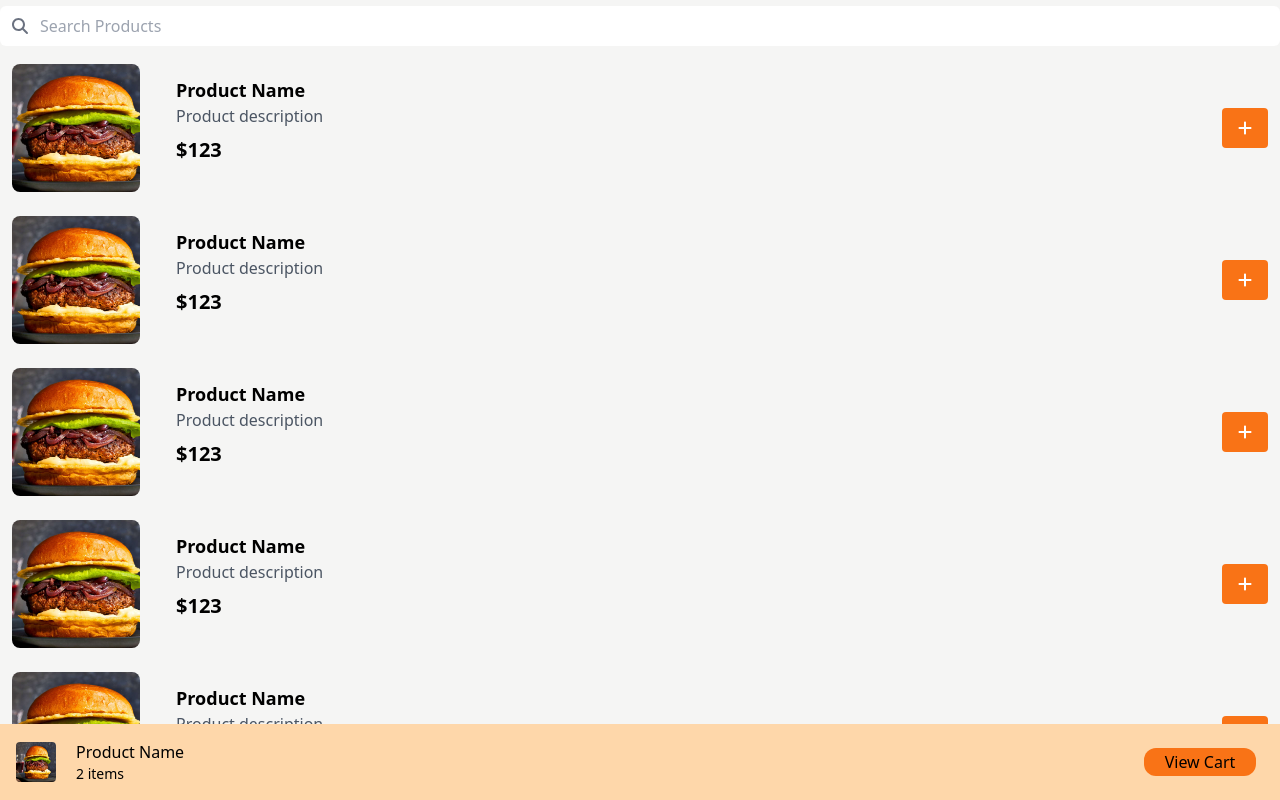
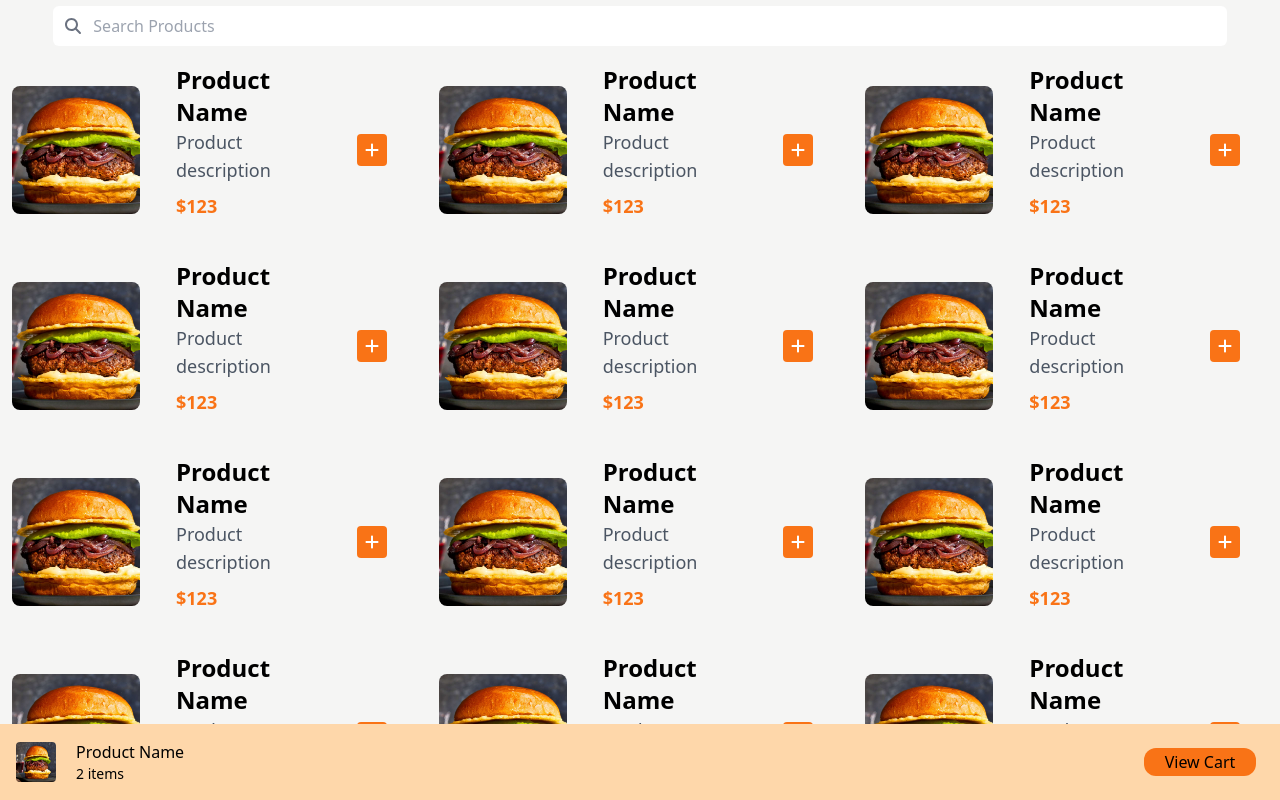
Before and after one commit to Adhil-tp/Al-mango, a React (Vite) app: page / in a window 1280 px wide. Built offline with nearby package versions, Linux system fonts and the light colour scheme.

Commit message:
Structure completed

```diff
--- a/src/components/MenuProduct.jsx
+++ b/src/components/MenuProduct.jsx
@@ -5,29 +5,16 @@ import { faPlus } from '@fortawesome/free-solid-svg-icons'
 
 const MenuProduct = () => {
   return (
-    // <div className='flex items-center p-3 gap-x-5 w-full max-w-sm sm:max-w-md lg:max-w-lg'>
-    //   <img src={ProductImg} alt="ProductImage" className='w-32 h-32 object-cover rounded-lg mr-4 sm:w-32 sm:h-32'/>
-    //   <div className='flex flex-col flex-grow items-center'>
-    //     <h4 className='flex text-sm sm:text-lg font-semibold'>Product Name</h4>
-    //     <p className='text-gray-600 mb-2 text-xs sm:text-sm'>Product description</p>
-    //     <div className='flex'>
-    //       <p className='text-xl font-bold mb-4 text-orange-500'>$123</p>
-    //     </div>
-    //   </div>
-    //   <button className='bg-orange-500 text-white px-4 py-2 rounded hover:bg-red-600 sm:px-4 sm:py-2'>
-    //     <FontAwesomeIcon icon={faPlus} />
-    //   </button>
-    // </div>
-    <div className='flex items-center p-3 gap-x-5'>
-      <img src={ProductImg} alt="ProductImage" className='w-32 h-32 object-cover rounded-lg mr-4' />
+    <div className='flex items-center p-3 gap-x-5 six:pr-10'>
+      <img src={ProductImg} alt="ProductImage" className='w-20 h-20 six:h-32 six:w-32 object-cover rounded-lg mr-4' />
       <div className='flex flex-col flex-grow'>
-        <h4 className='flex text-lg font-semibold'>Product Name</h4>
-        <p className='text-gray-600 mb-2'>Product description</p>
+        <h4 className='flex text-sm md:text-lg lg:text-2xl font-semibold'>Product Name</h4>
+        <p className='text-gray-600 mb-2 text-xs md:text-sm lg:text-lg'>Product description</p>
         <div className='flex'>
-          <p className='text-xl font-bold mb-4'>$123</p>
+          <p className='text-xs md:text-sm lg:text-lg font-bold mb-4 text-orange-500'>$123</p>
         </div>
       </div>
-      <button className='bg-orange-500 text-white px-4 py-2 rounded hover:bg-red-600'>
+      <button className='bg-orange-500 text-white px-2 py-2 rounded hover:bg-red-600 h-8 flex items-center'>
         <FontAwesomeIcon icon={faPlus} />
       </button>
     </div>
--- a/src/components/SearchBar.jsx
+++ b/src/components/SearchBar.jsx
@@ -4,9 +4,9 @@ import { faSearch } from '@fortawesome/free-solid-svg-icons'
 
 const SearchBar = () => {
   return (
-    <div className='relative flex items-center w-screen '>
+    <div className='relative flex items-center w-11/12'>
       <FontAwesomeIcon icon={faSearch} className='absolute left-3 text-gray-500'/>
-      <input className='rounded-md h-10 w-full  my-1.5 pl-10' type='text' placeholder='Search Products' />
+      <input className='rounded-md h-10 w-full my-1.5 pl-10' type='text' placeholder='Search Products' />
     </div>
   )
 }
--- a/src/pages/Menu.jsx
+++ b/src/pages/Menu.jsx
@@ -7,13 +7,11 @@ import ViewCart from '../components/ViewCart'
 const Menu = () => {
   return (
     <div className='w-screen h-screen bg-stone-100 flex flex-col items-center'>
-      <div className='flex justify-center'>
+      <div className='flex justify-center w-screen'>
         <SearchBar />
       </div>
-      {/* <div className='w-full h-6 flex pl-32 font-bold'>
-        <p>starters:</p>
-      </div> */}
-      <div className='flex-col overflow-scroll h-screen w-screen hide-scrollbar'>
+      {/* <div className='flex-col overflow-scroll h-screen w-screen hide-scrollbar'> */}
+      <div className='grid grid-cols-1 six:grid-cols-2 lg:grid-cols-3 overflow-scroll h-screen w-screen hide-scrollbar'>
         <MenuProduct />
         <MenuProduct />
         <MenuProduct />
--- a/tailwind.config.js
+++ b/tailwind.config.js
@@ -7,6 +7,7 @@ module.exports = {
       md: "768px",
       lg: "976px",
       xl: "1440px",
+      six: "600px"
     },
     extend: {},
   },
```
